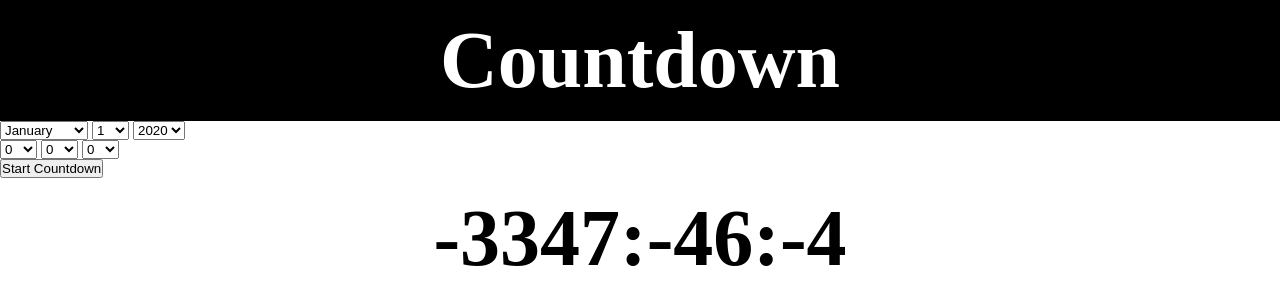
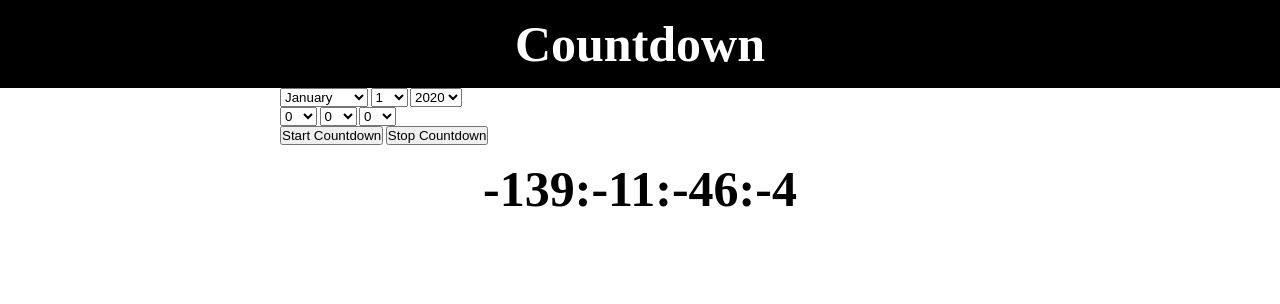
Before and after one commit to TobyNatooor/Countdown, a plain HTML site: page index.html in a window 1280 px wide. Both pictures are taken after a click on the button "Start Countdown". Drawn offline with Linux system fonts and the light colour scheme.

Commit message:
Add files via upload

```diff
--- a/index.html
+++ b/index.html
@@ -4,19 +4,22 @@
 <head>
     <meta charset="UTF-8">
     <meta name="viewport" content="width=device-width, initial-scale=1.0">
-    <script src="script.js"></script>
+    <script defer src="script.js"></script>
     <title>Countdown</title>
 </head>
 
 <body>
     <style>
+        html {
+            font-size: 62.5%;
+        }
         * {
             margin: 0;
             padding: 0;
         }
         h1 {
             text-align: center;
-            font-size: 80px;
+            font-size: 5rem;
             margin: 0 auto;
             padding: 15px;
         }
@@ -24,11 +27,16 @@
             background-color: black;
             color: white;
         }
+        div#container {
+            max-width: 720px;
+            margin: auto;
+        }
     </style>
 
     <h1 id="Title">Countdown</h1>
 
-    <div>
+    <div id="container">
+
         <select name="Month" id="Month"></select>
         <select name="Day" id="Day"></select>
         <select name="Year" id="Year"></select>
@@ -40,6 +48,7 @@
         </div>
 
         <button id="Start">Start Countdown</button>
+        <button id="stopCountdown">Stop Countdown</button>
 
         <h1 id="theCountdown">0:0:0</h1>
     </div>
--- a/script.js
+++ b/script.js
@@ -1,9 +1,7 @@
-
-//"May 15, 2020 12:34:00"
 
 window.onload = function () {
 
-    let declareArray = ["#Title", "#Month", "#Day", "#Year", "#Hour", "#Minute", "#Second", "Start"]
+    let declareArray = ["#Title", "#Month", "#Day", "#Year", "#Hour", "#Minute", "#Second", "#Start"]
     for (i = 0; i < declareArray; i++) {
         document.querySelector(declareArray[i])
     }
@@ -11,41 +9,47 @@ window.onload = function () {
     for (i = 0; i < arrayMonth.length; i++) {
         Month.innerHTML += "<option>" + arrayMonth[i] + "</option>";
     }
-    for (i = 1; i < 32; i++) {
-        Day.innerHTML += "<option>" + i + "</option>";
-    }
-    for (i = 2020; i < 2100; i++) {
-        Year.innerHTML += "<option>" + i + "</option>";
-    }
-    for (i = 0; i < 24; i++) {
-        Hour.innerHTML += "<option>" + i + "</option>";
-    }
-    for (i = 0; i < 60; i++) {
-        Minute.innerHTML += "<option>" + i + "</option>";
-    }
-    for (i = 0; i < 60; i++) {
-        Second.innerHTML += "<option>" + i + "</option>";
+    let optionArray = [[Day, 31, 1], [Year, 2100, 2020], [Hour, 24, 0], [Minute, 60, 0], [Second, 60, 0]]
+    for (i = 0; i < optionArray.length; i++) {
+        for (x = optionArray[i][2]; x < optionArray[i][1]; x++) {
+            optionArray[i][0].innerHTML += "<option>" + x + "</option>";
+        }
     }
 
-    Start.addEventListener('click', function () {
-        let countdownDate =
-        Month.options[Month.selectedIndex].value + " " +
-        Day.options[Day.selectedIndex].value + ", " +
-        Year.options[Year.selectedIndex].value + " " +
-        Hour.options[Hour.selectedIndex].value + ":" +
-        Minute.options[Minute.selectedIndex].value + ":" +
-        Second.options[Second.selectedIndex].value;
-
-        console.log(countdownDate);
-
-        setInterval(function () {
+    let countdownDate;
+    let startCountdown = setInterval(displayCountdown, 1000)
+    let xyz = 0;
+    function displayCountdown() {
+        if (xyz > 0) {
             let theTime = new Date();
             let Birthday = new Date(countdownDate);
             let theCountdown = document.getElementById("theCountdown");
             let second = ((Birthday.getTime() - theTime.getTime()) / 1000).toFixed(0);
             let minute = (second / 60).toFixed(0);
-            let hour = (second / 3600).toFixed(0);
-            theCountdown.innerHTML = hour + ':' + minute % 60 + ':' + (second % 60);
-        }, 1000)
+            let hour = (minute / 60).toFixed(0);
+            let day = (hour / 24).toFixed(0);
+            theCountdown.innerHTML =
+                day + ':' +
+                (hour % 24) + ':' +
+                (minute % 60) + ':' +
+                (second % 60);
+        }
+    }
+
+    Start.addEventListener('click', () => {
+        xyz = 1;
+        countdownDate =
+            Month.options[Month.selectedIndex].value + " " +
+            Day.options[Day.selectedIndex].value + ", " +
+            Year.options[Year.selectedIndex].value + " " +
+            Hour.options[Hour.selectedIndex].value + ":" +
+            Minute.options[Minute.selectedIndex].value + ":" +
+            Second.options[Second.selectedIndex].value;
+        startCountdown = setInterval(displayCountdown, 1000)
     })
+    document.querySelector("#stopCountdown").addEventListener('click', function () {
+        clearInterval(startCountdown);
+        theCountdown.innerHTML = '0:0:0';
+        xyz = 0;
+    });
 }
```
